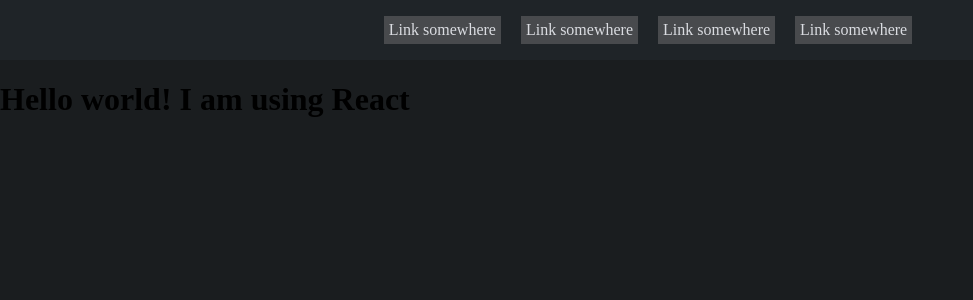
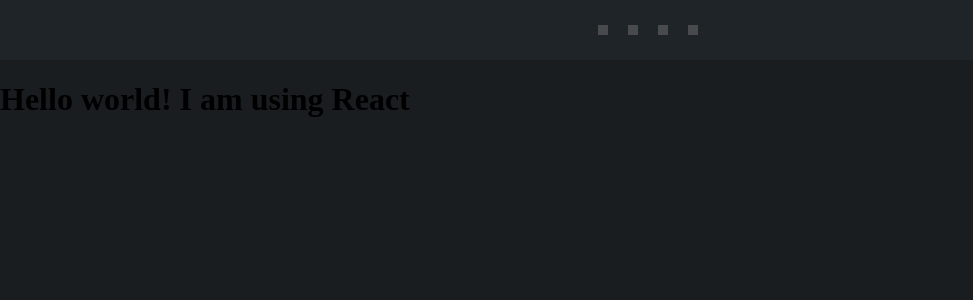
Before and after one commit to Vikaheimo/Budget-Tracker-Frontend, a React app: page / in a window 1280 px wide. Shown: the top 300 px of the page, without its empty margins (0-973 px from the left). Built offline with nearby package versions, Linux system fonts and the light colour scheme.

Commit message:
Fix nav links

```diff
--- a/src/Components/Navbar/NavItem.js
+++ b/src/Components/Navbar/NavItem.js
@@ -4,8 +4,8 @@
 const NavItem = (props) => {
     return (
         <li className="nav-item">
-            <a href="#" className="nav-link">
-                {props.icon}
+            <a href={props.link ? props.link : "#"} className="nav-link">
+                {props.text}
             </a>
         </li>
     )
--- a/src/Components/Navbar/NavItem.scss
+++ b/src/Components/Navbar/NavItem.scss
@@ -7,6 +7,7 @@
 }
 .nav-link {
     background-color: #484a4d;
+    color: var(--text-color);
     padding: 5px;
     margin: 2px;
     display: flex;
```
Also changed, not shown: 1 other file (tests, documents, lock files or other folders).
